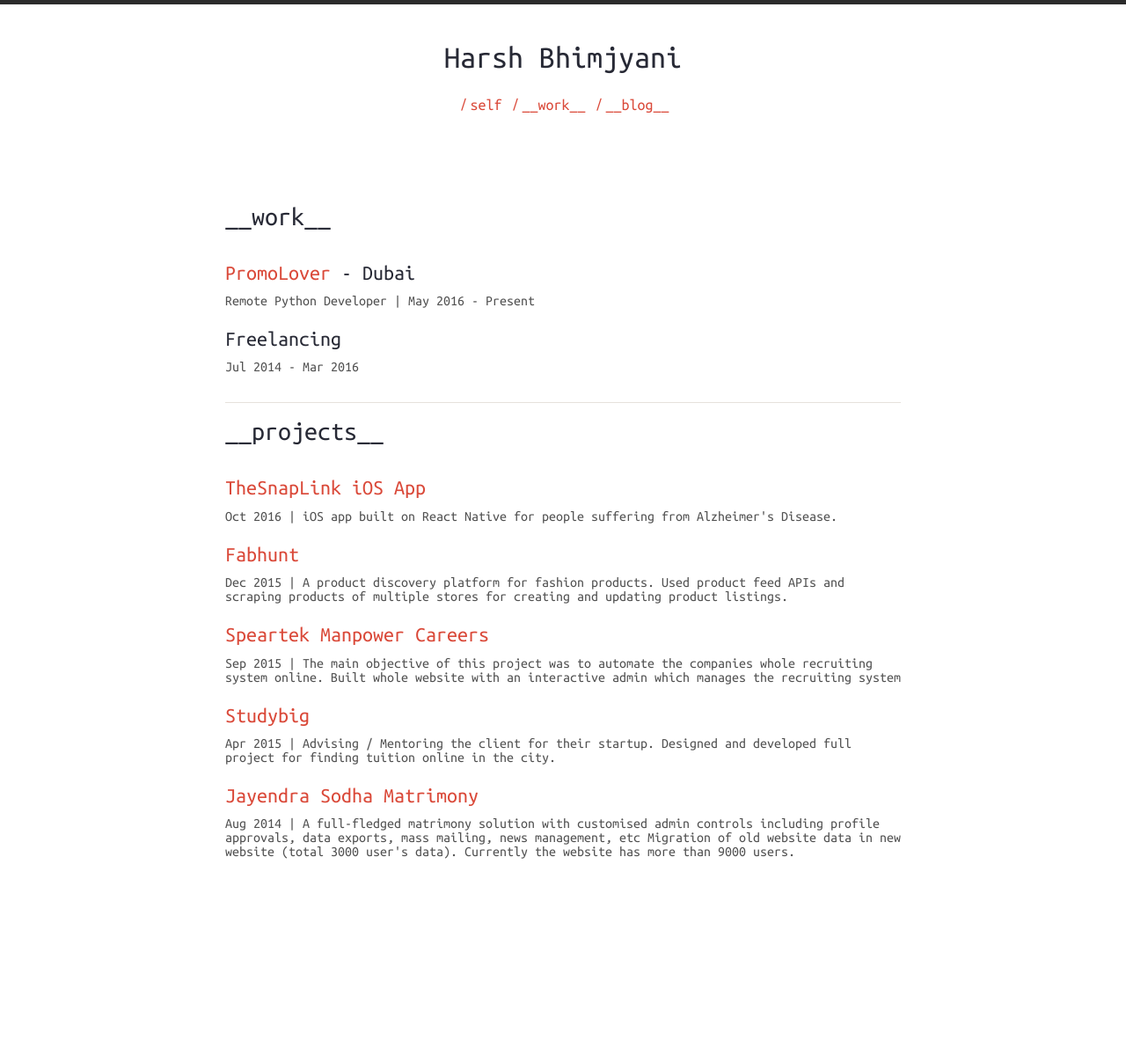
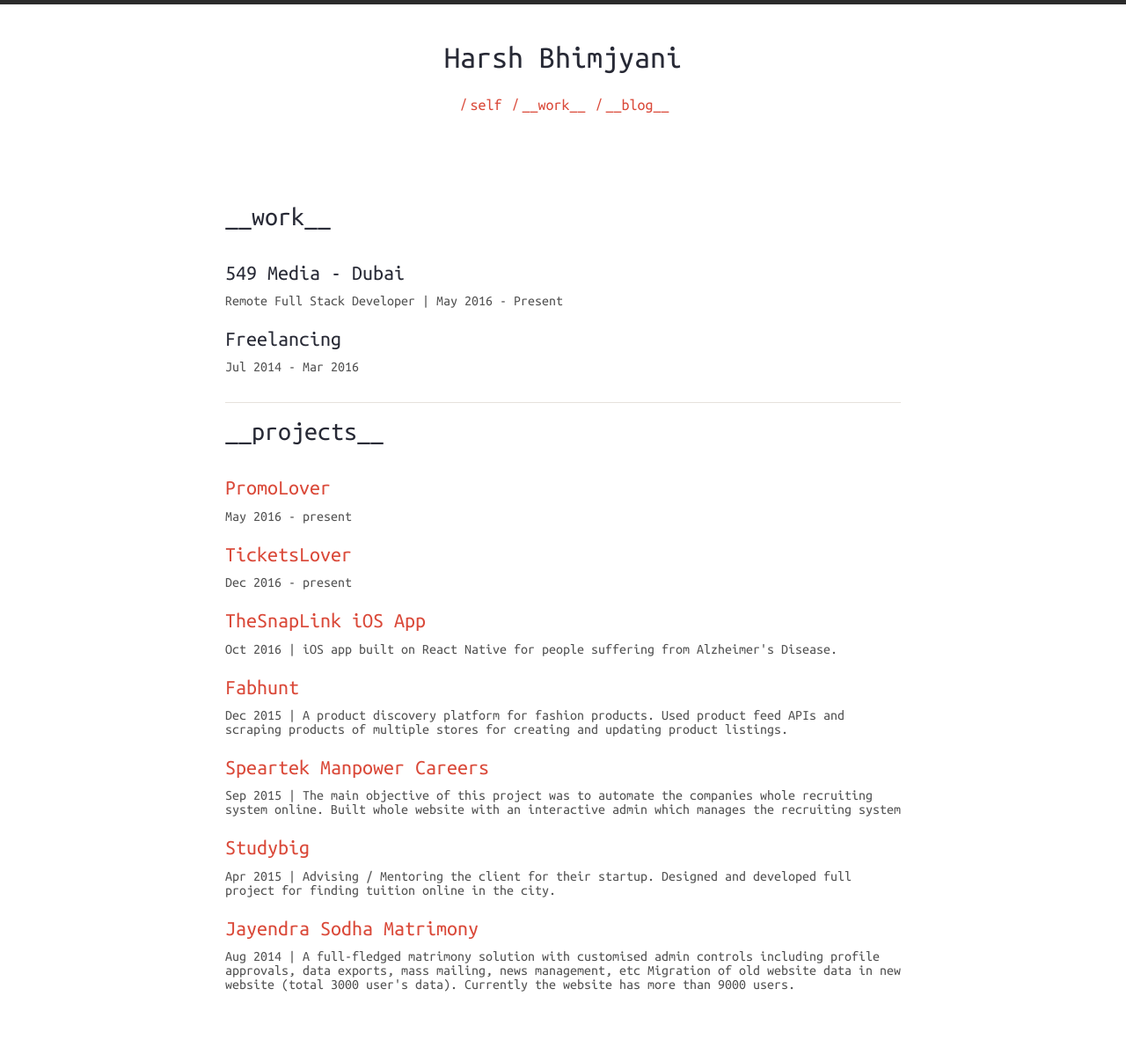
Before and after one commit to as544x/harshvb7.github.io, a Jekyll site: the page built from work.html, in a window 1280 px wide. Shown: the whole page at 88% size. Built offline with Jekyll 4.4.1, drawn with Linux system fonts in a browser that asks for light colours; nearby versions of some CDN libraries; before the commit the page ends 1056 px from its top, so only the background shows below that.

Commit message:
work update fix

```diff
--- a/work.html
+++ b/work.html
@@ -5,8 +5,8 @@
 <div class="post">
 <h3>__work__</h3>
 <br>
-        <h4><a href="https://promolover.com">PromoLover</a> - Dubai</h4>
-        <span class="categories">Remote Python Developer</span> |
+<h4>549 Media - Dubai</h4>
+<span class="categories">Remote Full Stack Developer</span> |
 <span class="post-date">May 2016 - Present</span>
 <br><br>
 <h4>Freelancing</h4>
@@ -16,6 +16,12 @@
 <div class="post">
 <h3>__projects__</h3>
 <br>
+<h4><a href="https://promolover.com">PromoLover</a></h4>
+<span class="post-date">May 2016 - present</span>
+<br><br>
+<h4><a href="https://ticketslover.com">TicketsLover</a></h4>
+<span class="post-date">Dec 2016 - present</span>
+<br><br>
 <h4><a href="http://thesnaplink.com">TheSnapLink iOS App</a></h4>
 <span class="post-date">Oct 2016</span>
 |
```
Lines whose indentation alone changed are shown as unchanged.
